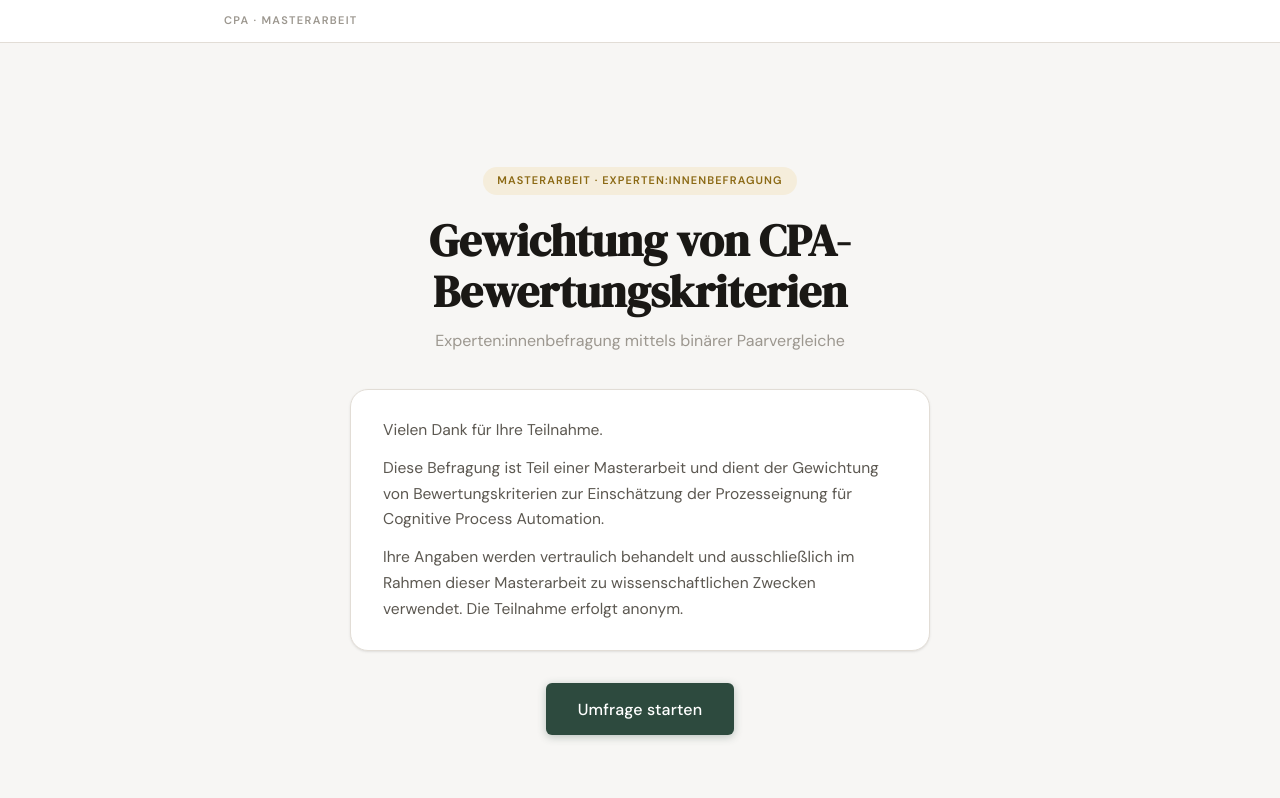
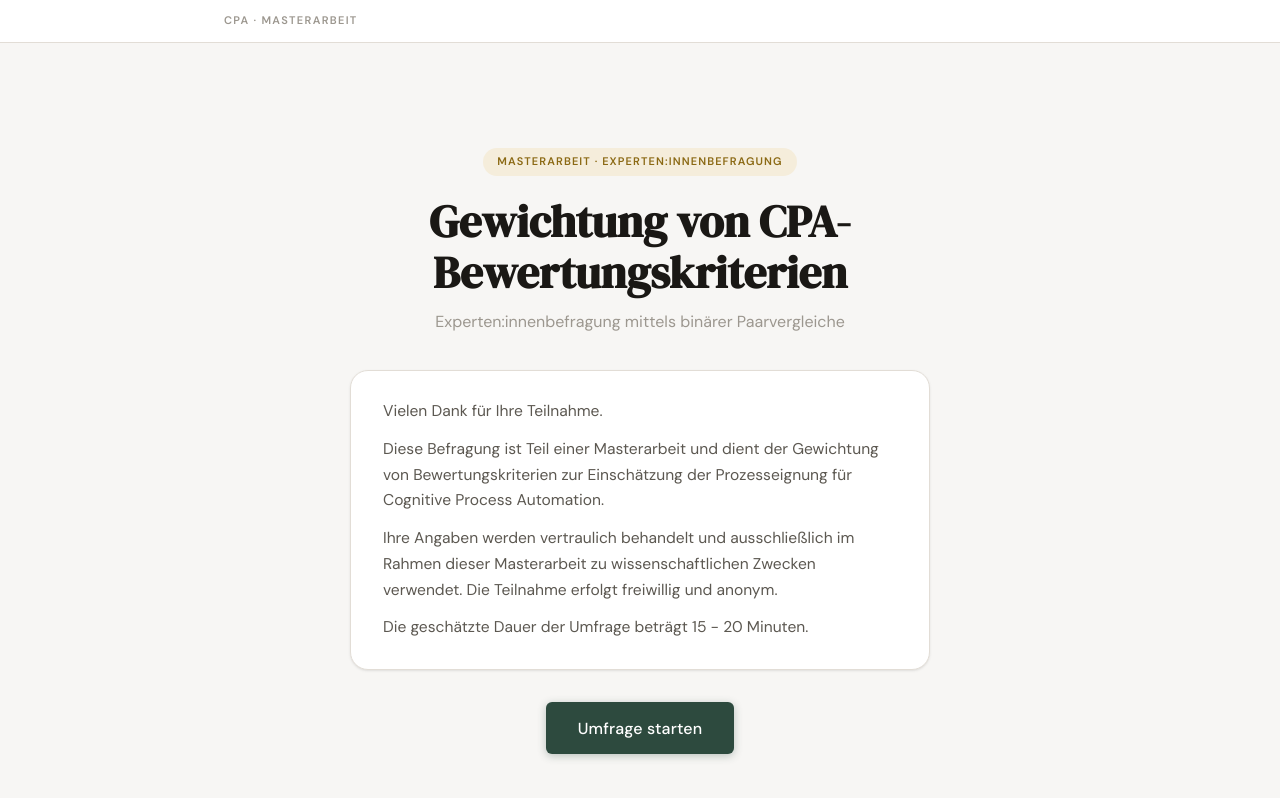
Before and after one commit to breitda/cpa-survey, a React (Vite) app: page / in a window 1280 px wide. Shown: the top 798 px of the page. Built offline with nearby package versions, Linux system fonts and the light colour scheme.

Commit message:
Update StartPage.jsx

```diff
--- a/src/pages/StartPage.jsx
+++ b/src/pages/StartPage.jsx
@@ -26,7 +26,10 @@ export default function StartPage({ onNext }) {
           <p className="start-text">
             Ihre Angaben werden vertraulich behandelt und ausschließlich im
             Rahmen dieser Masterarbeit zu wissenschaftlichen Zwecken verwendet.
-            Die Teilnahme erfolgt anonym.
+            Die Teilnahme erfolgt freiwillig und anonym.
+          </p>
+           <p className="start-text">
+           Die geschätzte Dauer der Umfrage beträgt 15 - 20 Minuten.
           </p>
         </div>
         <button className="btn btn-primary btn-large" onClick={onNext}>
```
